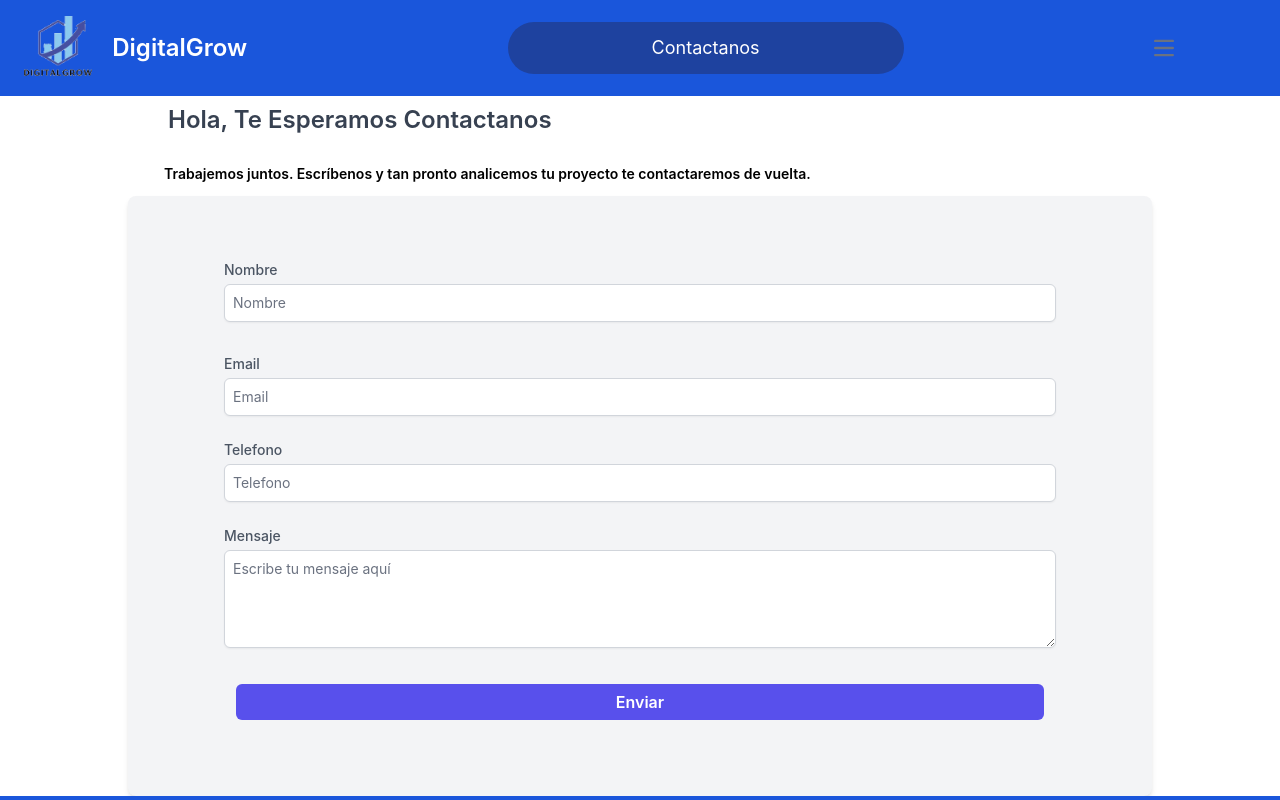
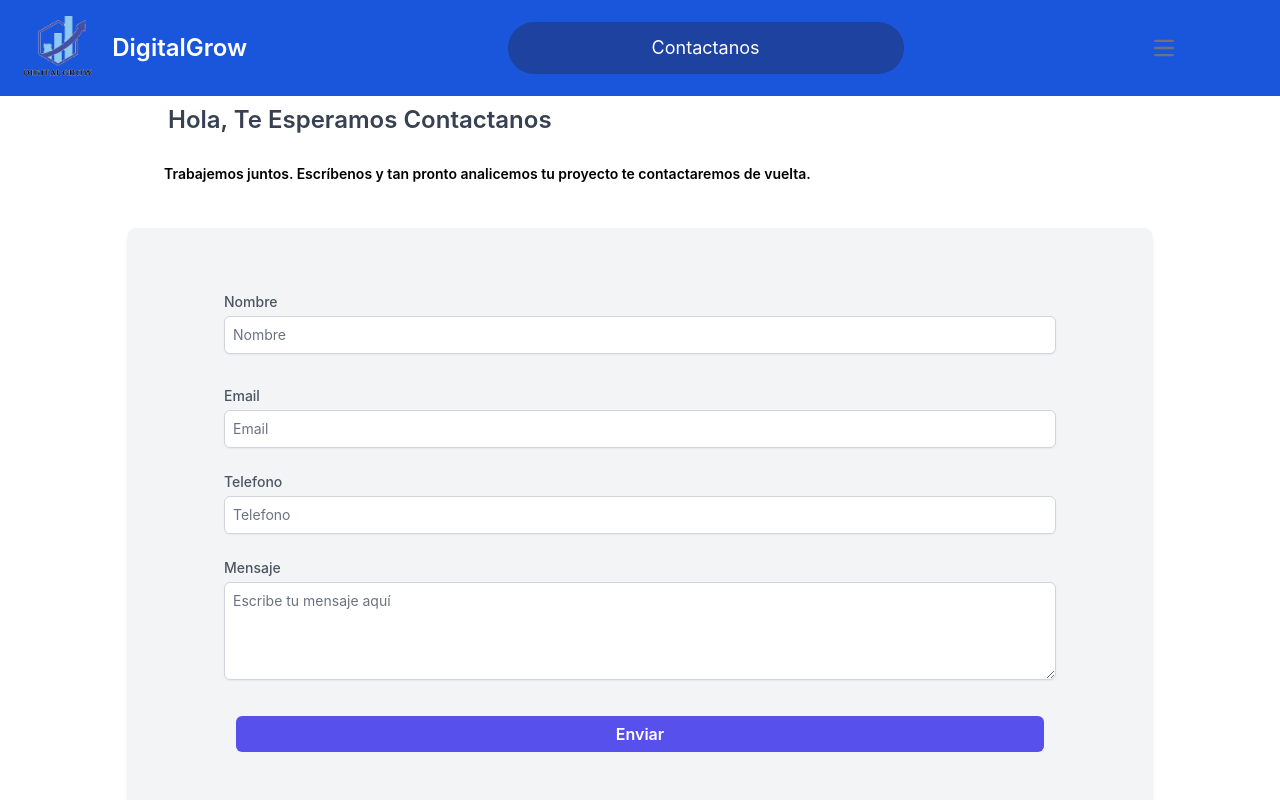
Before and after one commit to Marcohau2O/Agencia-Marketing, a React (Create React App) app in the folder agencia-marketing/: page /Formulario in a window 1280 px wide. Shown: the top 800 px of the page. Built offline with nearby package versions, Linux system fonts and the light colour scheme.

Commit message:
pequeños cambios

```diff
--- a/agencia-marketing/src/components/finalfooter.jsx
+++ b/agencia-marketing/src/components/finalfooter.jsx
@@ -27,13 +27,13 @@ export default function Finalfooter() {
                 {/* Columna derecha con las redes sociales */}
                 <div className="flex space-x-6 "> {/* Aumento del espacio entre iconos */}
                     <a href="https://www.facebook.com" target="_blank" rel="noopener noreferrer">
-                        <img src={facebook} alt="Facebook" className="h-12 " /> {/* Aumento del tamaño de los iconos */}
+                        <img src={facebook} alt="Facebook" className="h-16 " /> {/* Aumento del tamaño de los iconos */}
                     </a>
                     <a href="https://www.instagram.com" target="_blank" rel="noopener noreferrer">
-                        <img src={instagram} alt="Instagram" className="h-12" /> {/* Aumento del tamaño de los iconos */}
+                        <img src={instagram} alt="Instagram" className="h-16" /> {/* Aumento del tamaño de los iconos */}
                     </a>
                     <a href="https://www.linkedin.com" target="_blank" rel="noopener noreferrer">
-                        <img src={linkedin} alt="LinkedIn" className="h-12" /> {/* Aumento del tamaño de los iconos */}
+                        <img src={linkedin} alt="LinkedIn" className="h-16" /> {/* Aumento del tamaño de los iconos */}
                     </a>
                 </div>
             </div>
--- a/agencia-marketing/src/pages/formulario.jsx
+++ b/agencia-marketing/src/pages/formulario.jsx
@@ -132,7 +132,7 @@ function Formulario() {
         <Navbar/>
             <h2 className="text-2xl font-semibold text-gray-700 mb-4 ml-[10rem] p-2">Hola, Te Esperamos Contactanos</h2>
             <h3 className='text-sm font-semibold p-1 m-2 ml-[10rem]'>Trabajemos juntos. Escríbenos y tan pronto analicemos tu proyecto te contactaremos de vuelta.</h3>
-            <div className="p-6 bg-gray-100 max-w-5xl mx-auto rounded-lg shadow-md">
+            <div className="p-6 bg-gray-100 max-w-5xl mx-auto rounded-lg shadow-md my-10">
             <form onSubmit={handleSubmit} className="space-y-6 m-10">
                 <div className='m-8'>
                     <label htmlFor="nombre" className="block text-sm font-medium text-gray-600">
```
